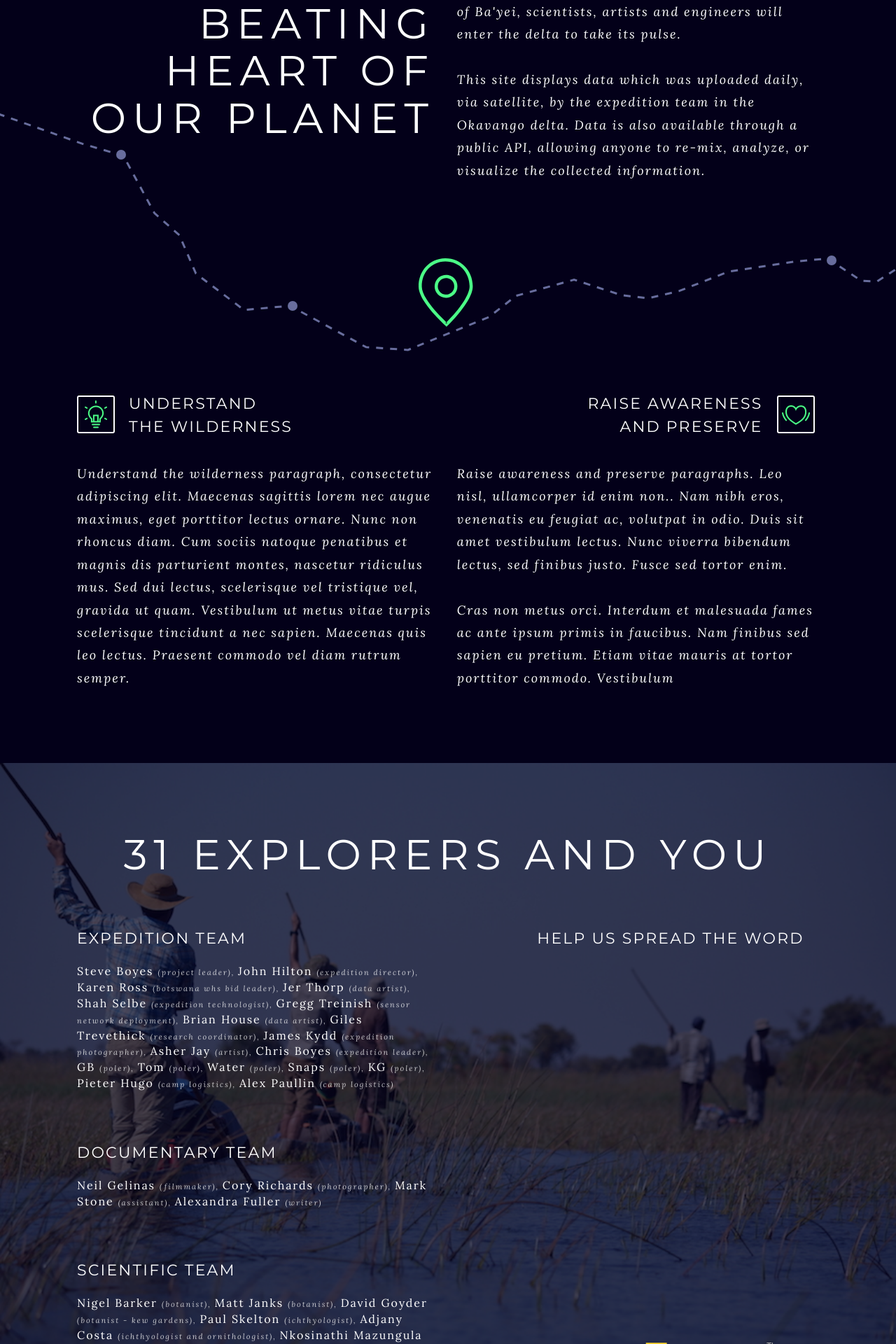
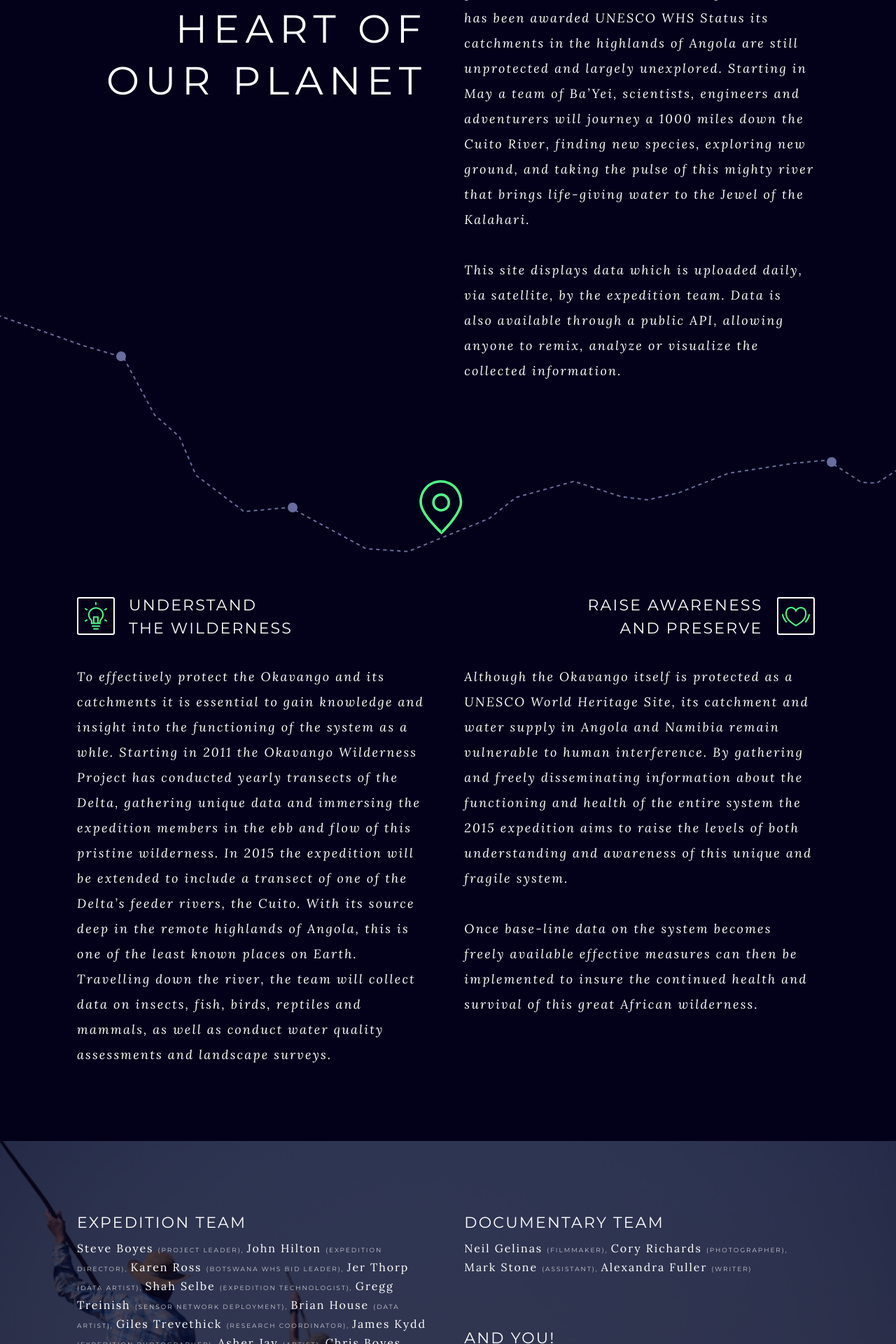
Before and after one commit to O-C-R/intotheokavango, a Python web app: template templates/indexTeaser.html in a window 1280 px wide. Shown: the part 930-2850 px from the top of the page at 70% size. Run offline with Jinja, Linux system fonts and the light colour scheme; the template is opened without the code that fills it, so the values that code supplies are empty; some libraries are stand-ins or nearby versions.

Commit message:
added indexTeaser

```diff
--- a/static/css/style.css
+++ b/static/css/style.css
@@ -201,17 +201,17 @@ hr{
 
       #aboutPage div.column{
         display: inline-block;
-        width:48.2%;
+        width:47.2%;
         margin-right:-4px;
         vertical-align: top;
       }
 
         #aboutPage div.column:first-child{
-          padding-right:1.4%;
+          padding-right:2.4%;
         }
 
         #aboutPage div.column:last-child{
-          padding-left:1.4%;
+          padding-left:2.4%;
         }
 
     #aboutPage #video{
@@ -270,21 +270,21 @@ hr{
 
       #aboutPage h1{
         font-family: "Montserrat", Helvetica, Arial;
-        font-size: 60px;
+        font-size: 56px;
         color:#ffffff;
         text-transform: uppercase;
         text-align: right;
         letter-spacing: 0.15em;
-        line-height: 1.12em;
-        margin-top:-3px;
+        line-height: 1.32em;
+        margin-top:-5px;
       }
 
       #introduction p{
         /*font-family: Georgia, serif;*/
         font-size: 18px;
         font-style: italic;
-        letter-spacing: 0.11em;
-        line-height: 1.8em;
+        letter-spacing: 0.12em;
+        line-height: 2em;
       }
 
         #introduction p:not(:first-child){
@@ -312,7 +312,7 @@ hr{
       }
 
       #aboutPage h2{
-        font-family: 'Montserrat';
+        font-family: 'Montserrat', arial, sans-serif;
         font-size: 22px;
         text-transform: uppercase;
         line-height: 1.5em;
@@ -402,21 +402,14 @@ hr{
             z-index:3;
         }
 
-          #team h1{
-            position:relative;
-            text-align: center;
-            width:100%;
-            margin-bottom:70px;
-          }
-
           #team h2{
-            margin-bottom: 20px;
+            margin-bottom: 8px;
           }
 
           #team p{
             margin-bottom: 70px;
             font-size: 16px;
-            line-height: 1.3em;
+            line-height: 1.5em;
           }
 
           #team p:last-child{
@@ -424,21 +417,21 @@ hr{
           }
 
             #team p span{
-              font-size: 11px;
-              font-style: italic;
-              text-transform: lowercase;
+              font-family: 'Montserrat', arial, sans-serif;
+              font-size: 9px;
+              text-transform: uppercase;
               opacity: 0.75;
             }
 
         #team div.social{
-          text-align: right;
+          text-align: left;
           margin-bottom: 35px;
           width:100%;
           overflow: hidden;
         }
 
         #team div.logos{
-          text-align: right;
+          text-align: left;
           position:absolute;
           bottom:100px;
           width:40%;
@@ -447,7 +440,7 @@ hr{
           #team div.logos img{
             display: inline-block;
             vertical-align: bottom;
-            margin-left:10px;
+            margin-right:10px;
           }
 
 
@@ -597,7 +590,7 @@ hr{
                 margin:0 0 0 5%;
                 width:85%;
                 color: rgba(173,176,255,0.65);
-                font-family: 'Montserrat';
+                font-family: 'Montserrat', arial, sans-serif;
                 font-size: 10px;
                 text-transform: uppercase;
                 line-height: 0;
@@ -667,7 +660,7 @@ svg.wanderer{
 
   #aboutPage #introduction h1{
     margin-bottom:70px;
-    line-height: 1.25em;
+    line-height: 1.32em;
   }
 
   #aboutPage div.column{
--- a/templates/indexTeaser.html
+++ b/templates/indexTeaser.html
@@ -47,10 +47,10 @@
             </div>
             <div class="column">
               <p>
-                The Okavango Delta is one of the richest wildlife areas on the planet. Starting August 17th, a team of Ba'yei, scientists, artists and engineers will enter the delta to take its pulse.
+                The Okavango Delta is one of the world’s last great wetland wildernesses. Although the Delta has been awarded UNESCO WHS Status its catchments in the highlands of Angola are still unprotected and largely unexplored. Starting in May a team of Ba’Yei, scientists, engineers and adventurers will journey a 1000 miles down the Cuito River, finding new species, exploring new ground, and taking the pulse of this mighty river that brings life-giving water to the Jewel of the Kalahari.
               <br>
               <br>
-                This site displays data which was uploaded daily, via satellite, by the expedition team in the Okavango delta. Data is also available through a public API, allowing anyone to re-mix, analyze, or visualize the collected information.
+                This site displays data which is uploaded daily, via satellite, by the expedition team. Data is also available through a public API, allowing anyone to remix, analyze or visualize the collected information.
               </p>
             </div>
           </div>
@@ -67,7 +67,7 @@
                 the wilderness
               </h2>
               <p>
-                Understand the wilderness paragraph, consectetur adipiscing elit. Maecenas sagittis lorem nec augue maximus, eget porttitor lectus ornare. Nunc non rhoncus diam. Cum sociis natoque penatibus et magnis dis parturient montes, nascetur ridiculus mus. Sed dui lectus, scelerisque vel tristique vel, gravida ut quam. Vestibulum ut metus vitae turpis scelerisque tincidunt a nec sapien. Maecenas quis leo lectus. Praesent commodo vel diam rutrum semper.
+                To effectively protect the Okavango and its catchments it is essential to gain knowledge and insight into the functioning of the system as a whle. Starting in 2011 the Okavango Wilderness Project has conducted yearly transects of the Delta, gathering unique data and immersing the expedition members in the ebb and flow of this pristine wilderness. In 2015 the expedition will be extended to include a transect of one of the Delta’s feeder rivers, the Cuito. With its source deep in the remote highlands of Angola, this is one of the least known places on Earth. Travelling down the river, the team will collect data on insects, fish, birds, reptiles and mammals, as well as conduct water quality assessments and landscape surveys.
               </p>
             </div>
             <div class="column right">
@@ -76,10 +76,10 @@
                 and preserve
               </h2>
               <p>
-                Raise awareness and preserve paragraphs. Leo nisl, ullamcorper id enim non.. Nam nibh eros, venenatis eu feugiat ac, volutpat in odio. Duis sit amet vestibulum lectus. Nunc viverra bibendum lectus, sed finibus justo. Fusce sed tortor enim.
+                Although the Okavango itself is protected as a UNESCO World Heritage Site, its catchment and water supply in Angola and Namibia remain vulnerable to human interference. By gathering and freely disseminating information about the functioning and health of the entire system the 2015 expedition aims to raise the levels of both understanding and awareness of this unique and fragile system.
               <br>
               <br>
-                Cras non metus orci. Interdum et malesuada fames ac ante ipsum primis in faucibus. Nam finibus sed sapien eu pretium. Etiam vitae mauris at tortor porttitor commodo. Vestibulum
+                Once base-line data on the system becomes freely available effective measures can then be implemented to insure the continued health and survival of this great African wilderness.
               </p>
             </div>
           </div>
@@ -96,7 +96,6 @@
           </div>
 
           <div class="content">
-            <h1>31 explorers and you</h1>
             <div class="column">
               <h2>
                 Expedition team
@@ -105,22 +104,20 @@
                 Steve Boyes <span>(Project Leader), </span>John Hilton <span>(Expedition Director), </span>Karen Ross <span>(Botswana WHS Bid Leader), </span>Jer Thorp <span>(Data Artist), </span>Shah Selbe <span>(Expedition Technologist), </span>Gregg Treinish <span>(Sensor Network Deployment), </span>Brian House <span>(Data Artist), </span>Giles Trevethick <span>(Research Coordinator), </span>James Kydd <span>(Expedition photographer), </span>Asher Jay <span>(Artist), </span>Chris Boyes <span>(Expedition Leader), </span>GB <span>(Poler), </span>Tom <span>(Poler), </span>Water <span>(Poler), </span>Snaps <span>(Poler), </span>KG <span>(Poler), </span>Pieter Hugo <span>(Camp Logistics), </span>Alex Paullin <span>(Camp Logistics)</span>
               </p>
               <h2>
-                Documentary team
-              </h2>
-              <p>
-                Neil Gelinas <span>(Filmmaker), </span>Cory Richards <span>(Photographer), </span>Mark Stone <span>(Assistant), </span>Alexandra Fuller <span>(Writer)</span>
-              </p>
-              <h2>
                 Scientific team
               </h2>
               <p>
                 Nigel Barker <span>(Botanist), </span>Matt Janks <span>(Botanist), </span>David Goyder <span>(Botanist - Kew Gardens), </span>Paul Skelton <span>(Ichthyologist), </span>Adjany Costa <span>(Ichthyologist and Ornithologist), </span>Nkosinathi Mazungula <span>(Ichthyologist), </span>Bill Branch <span>(Herpetologist), </span>Francisco Maiato <span>(Botsanist), </span>Gotz Neef <span>(Botanist & Entomologist)</span>
               </p>
             </div>
-            <div class="column right">
+            <div class="column">
               <h2>
-                Help us spread the word
+                Documentary team
               </h2>
+              <p>
+                Neil Gelinas <span>(Filmmaker), </span>Cory Richards <span>(Photographer), </span>Mark Stone <span>(Assistant), </span>Alexandra Fuller <span>(Writer)</span>
+              </p>
+              <h2>And you!<br>Help us spread the word</h2>
               <div class="social">
                 <span class='st_sharethis_large' displayText='ShareThis'></span>
                 <span class='st_facebook_large' displayText='Facebook'></span>
@@ -132,7 +129,6 @@
                 <img src="static/img/natgeoLogo.svg" width="30%"/>
                 <img src="static/img/ocrLogo.svg" width="12%"/>
               </div>
-
             </div>
           </div>
         </div>
```
Also changed, not shown: templates/index.html (+11 -17 lines), static/img/introBeacon.svg.
